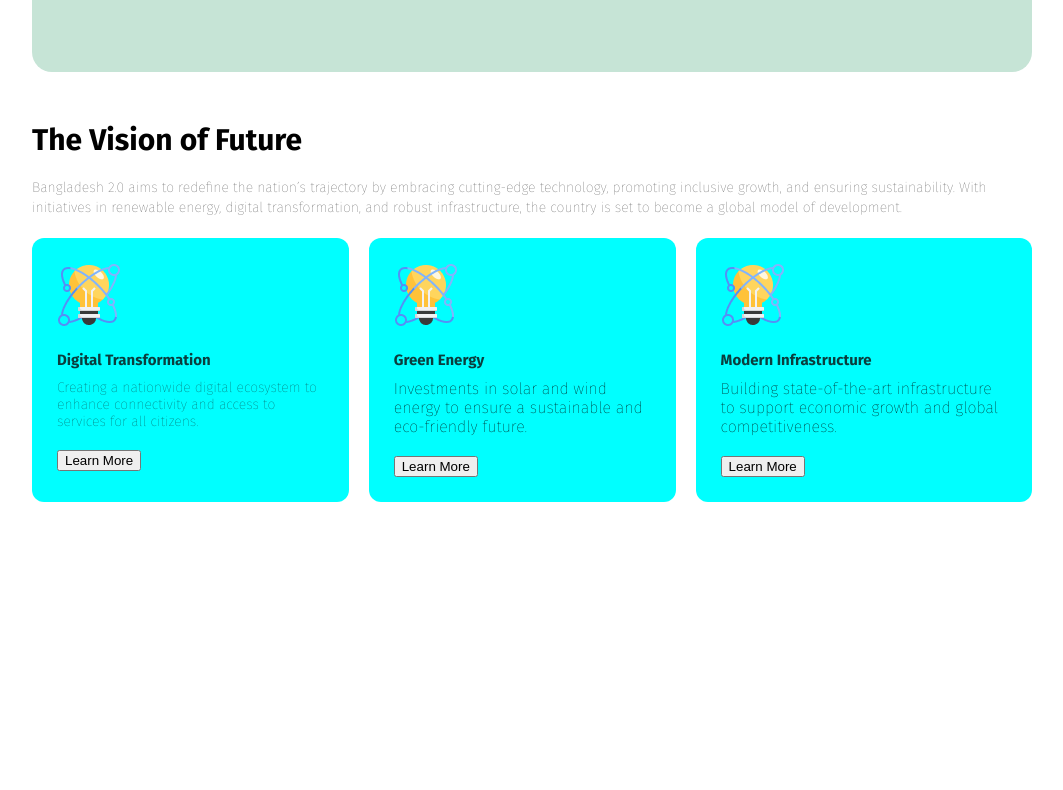
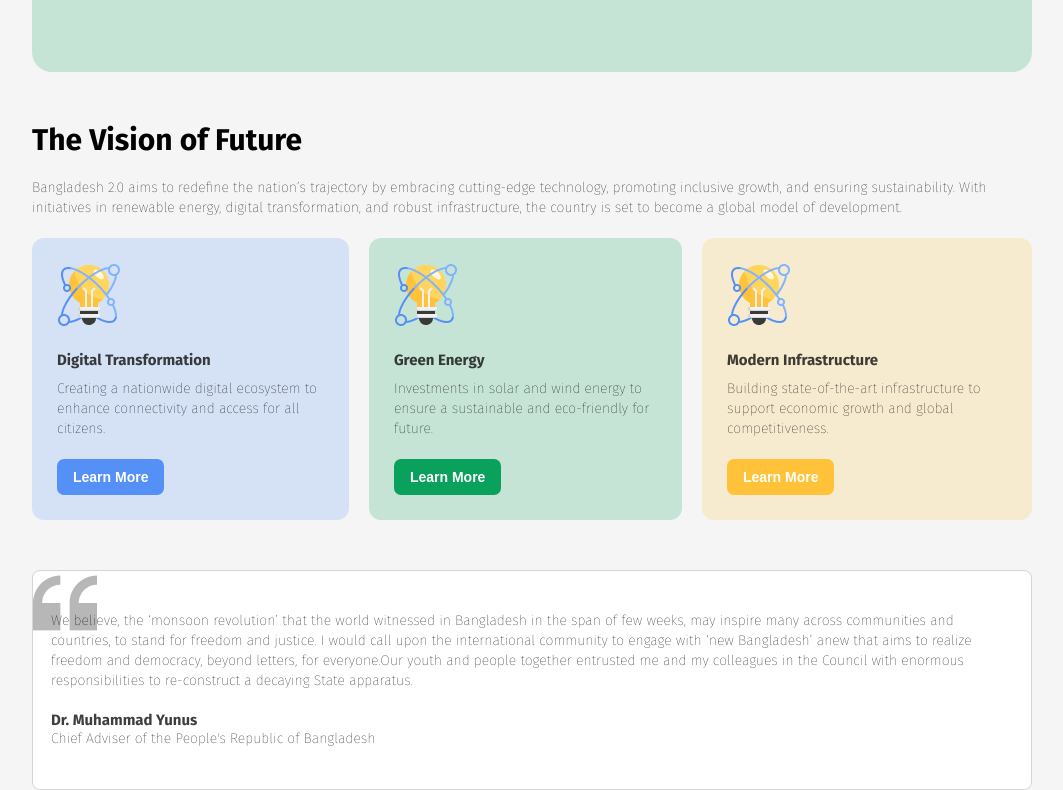
Before and after one commit to jobaied24/assignment1, a plain HTML site: page index.html in a window 1280 px wide. Shown: the part 591-1381 px from the top of the page, without its empty margins (108-1171 px from the left). Before the commit the page ends 1143 px from the top, so only its background shows below. Drawn offline with Linux system fonts and the light colour scheme.

Commit message:
added speech section

```diff
--- a/index.html
+++ b/index.html
@@ -27,25 +27,32 @@
     <h2 class="vision-title">The Vision of Future</h2>
     <p class="vision-description description">Bangladesh 2.0 aims to redefine the nation’s trajectory by embracing cutting-edge technology, promoting inclusive growth, and ensuring sustainability. With initiatives in renewable energy, digital transformation, and robust infrastructure, the country is set to become a global model of development.</p>
  <div class="plan-container">
-    <div class="plan">
+    <div class="plan  first-plan">
         <img src="assets/card-icon.png" alt="">
         <h5 class="plan-title">Digital Transformation</h5>
-        <p class="plan-description description">Creating a nationwide digital ecosystem to enhance connectivity and access to services for all citizens.</p>
-        <button class="third-btn">Learn More</button>
+        <p class="plan-description description">Creating a nationwide digital ecosystem to enhance connectivity and access  for all citizens.</p>
+        <button class="third-btn plan-btn1">Learn More</button>
     </div>
-    <div class="plan">
+    <div class="plan second-plan">
         <img src="assets/card-icon.png" alt="">
         <h5 class="plan-title">Green Energy</h5>
-        <p class="plan-description">Investments in solar and wind energy to ensure a sustainable and eco-friendly future.</p>
-        <button class="third-btn">Learn More</button>
+        <p class="plan-description description">Investments in solar and wind energy to ensure a sustainable and eco-friendly  for future.</p>
+        <button class="third-btn plan-btn2">Learn More</button>
     </div>
-    <div class="plan">
+    <div class="plan third-plan">
         <img src="assets/card-icon.png" alt="">
         <h5 class="plan-title">Modern Infrastructure</h5>
-        <p class="plan-description">Building state-of-the-art infrastructure to support economic growth and global competitiveness.</p>
-        <button class="third-btn">Learn More</button>
+        <p class="plan-description description">Building state-of-the-art infrastructure to support economic growth and global competitiveness.</p>
+        <button class="third-btn plan-btn3">Learn More</button>
     </div>
  </div>
+</section>
+<section class="speech-container">
+    <p class="speech description">
+        We believe, the ‘monsoon revolution’ that the world witnessed in Bangladesh in the span of few weeks, may inspire many across communities and countries, to stand for freedom and justice. I would call upon the international community to engage with ‘new Bangladesh’ anew that aims to realize freedom and democracy, beyond letters, for everyone.Our youth and people together entrusted me and my colleagues in the Council with enormous responsibilities to re-construct a decaying State apparatus.
+    </p>
+    <h5 class="speaker-name plan-title">Dr. Muhammad Yunus</h5>
+    <p class="description">Chief Adviser of the People's Republic of Bangladesh</p>
 </section>
     </main>
     <footer>
--- a/style/style.css
+++ b/style/style.css
@@ -10,6 +10,10 @@
 
   *{
     margin:0px;
+  }
+
+  body{
+    background-color:rgba(245, 245, 245, 1);
   }
 
 /* common style */
@@ -29,8 +33,9 @@
 }
 
 .description{
-    color:rgba(14, 14, 14, 0.7);
+    /* color:rgba(14, 14, 14, 0.7); */
     font-size:14px;
+    line-height:20px;
 }
 
 
@@ -50,7 +55,7 @@ font-weight:bold;
 
 .first-btn{
     color:#006A50;
-    background-color:white;
+    background-color:rgba(245, 245, 245, 1);
     font-weight:700;
     font-size:18px;
     padding:15px 30px;
@@ -117,6 +122,7 @@ gap:20px;
     padding:25px;
     background-color: aqua;
     border-radius:12px;
+    max-width:280px;
 }
 
 .plan-title{
@@ -125,6 +131,55 @@ gap:20px;
     font-weight:bold;
     color:rgba(14, 14, 14, 0.8);
 }
+
 .plan-description{
     margin:10px 0px 20px 0px;
 }
+
+.third-btn{
+    border:none;
+    border-radius:7px;
+    font-size:14px;
+    font-weight:550;
+    color:white;
+    background-color:green;
+    padding:10px 16px;
+}
+
+.first-plan{
+    background-color:rgba(84, 144, 245, 0.2);
+}
+
+.second-plan{
+    background-color: rgba(198, 228, 214, 1);
+}
+
+.third-plan{
+    background-color: rgba(247, 235, 207, 1);
+}
+
+.plan-btn1{
+    background-color: rgba(84, 144, 245, 1);
+}
+
+.plan-btn2{
+    background-color:rgba(9, 161, 92, 1);
+}
+
+.plan-btn3{
+    background-color:rgba(255, 194, 57, 1);
+}
+
+
+/* speech style */
+
+.speech-container{
+    margin:0px  140px;
+    background-color:white;
+    border:1px solid rgb(213, 213, 213);
+    border-radius:8px;
+    background-image:url('../assets/quote-bg.png');
+    background-repeat:no-repeat;
+    /* background-position:left center; */
+    padding:40px 18px;
+}
```
